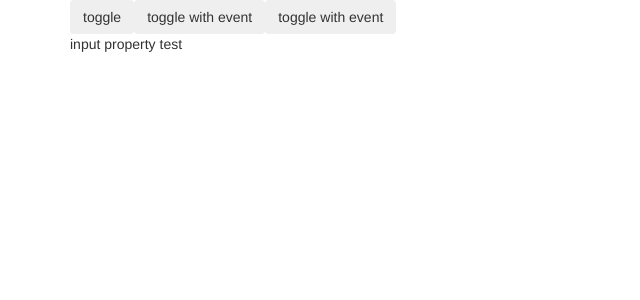
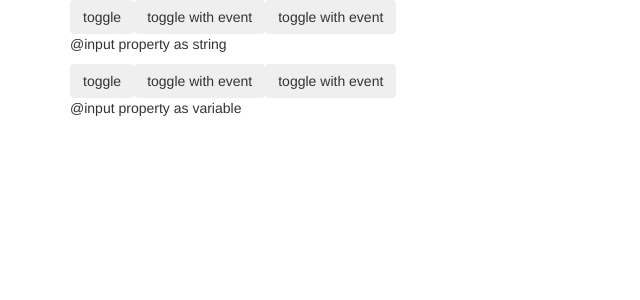
Before and after one commit to lizavetas/angiular-workshop, an Angular app: page / in a window 1280 px wide. Shown: the top 300 px of the page, without its empty margins (0-640 px from the left). Built offline with nearby package versions, Linux system fonts and the light colour scheme.

Commit message:
@input property

```diff
--- a/src/app/app.component.html
+++ b/src/app/app.component.html
@@ -1 +1,3 @@
-<app-product-description-box title="input property test"></app-product-description-box>
+<app-product-description-box title="@input property as string"></app-product-description-box>
+
+<app-product-description-box [title]="titleVar"></app-product-description-box>
--- a/src/app/app.component.ts
+++ b/src/app/app.component.ts
@@ -6,5 +6,6 @@ import { Component } from '@angular/core';
   styleUrls: ['./app.component.css']
 })
 export class AppComponent {
-  title = 'app';
+    public titleVar = '@input property as variable';
+    title = 'app';
 }
```
